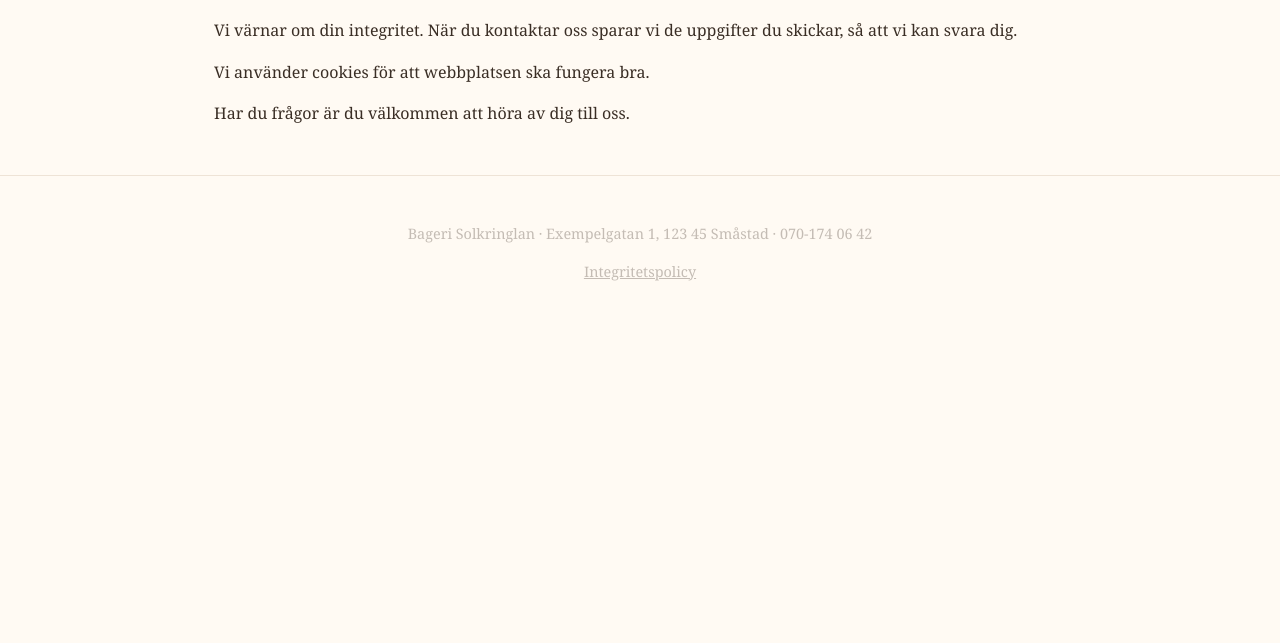
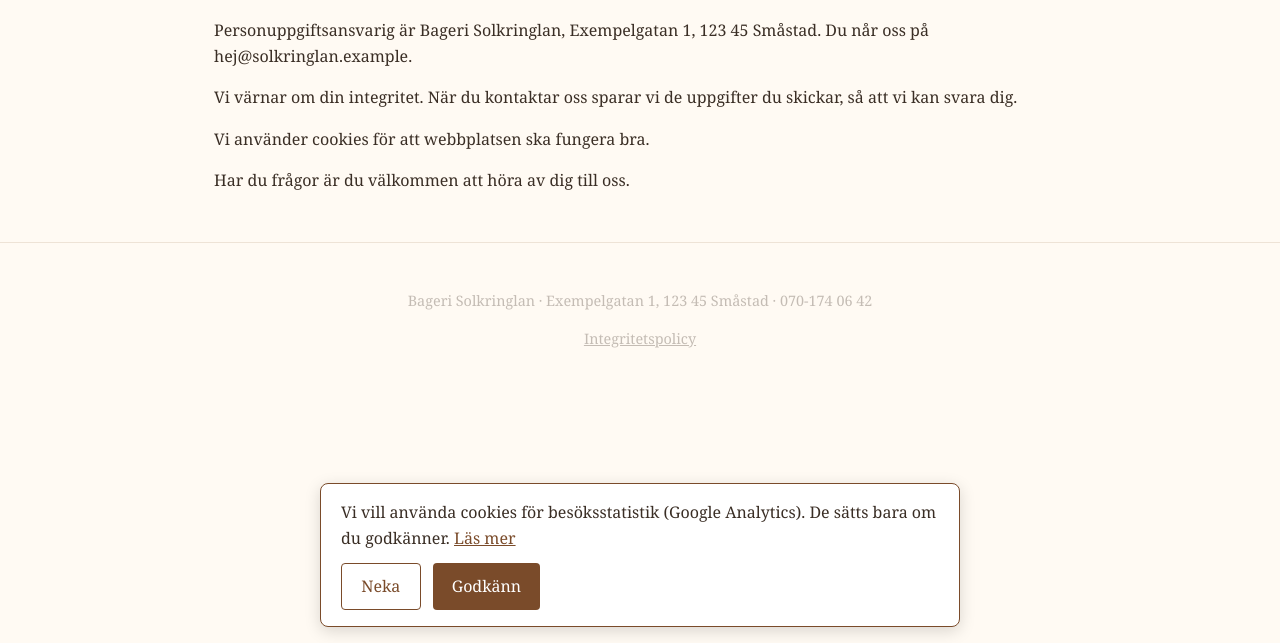
Before and after one commit to Style4-Solutions-AB/complianthq-demo, a plain HTML site: page integritetspolicy.html in a window 1280 px wide. Shown: the part 157-800 px from the top of the page. Drawn offline with Linux system fonts and the light colour scheme.

Commit message:
Test: rättar punkt 1, 3 och 4 efter CompliantHQ:s anvisningar
- punkt 4: kanelbullebilden får alt="Kanelbulle"
- punkt 3: samtyckesruta, Google Analytics laddas först efter Godkänn
- punkt 1: integritetspolicyn namnger personuppgiftsansvarig

Tillfälligt. Återställs till taggen med-brister när verifieringen är gjord.

Co-Authored-By: Claude Opus 5.5 <noreply@anthropic.com>

```diff
--- /dev/null
+++ b/consent.js
@@ -0,0 +1,46 @@
+// Samtyckesruta: Google Analytics laddas först när besökaren har godkänt.
+(function () {
+  var NYCKEL = 'samtycke-statistik';
+
+  function laddaAnalytics() {
+    var s = document.createElement('script');
+    s.async = true;
+    s.src = 'https://www.googletagmanager.com/gtag/js?id=G-K7D3QX2M9P';
+    document.head.appendChild(s);
+    window.dataLayer = window.dataLayer || [];
+    window.gtag = function () { dataLayer.push(arguments); };
+    gtag('js', new Date());
+    gtag('config', 'G-K7D3QX2M9P', { cookie_domain: 'demo.complianthq.ai' });
+  }
+
+  var val = null;
+  try { val = localStorage.getItem(NYCKEL); } catch (e) {}
+
+  if (val === 'ja') { laddaAnalytics(); return; }
+  if (val === 'nej') return;
+
+  function visaRuta() {
+    var ruta = document.createElement('div');
+    ruta.className = 'samtycke';
+    ruta.setAttribute('role', 'dialog');
+    ruta.setAttribute('aria-label', 'Cookies');
+    ruta.innerHTML =
+      '<p>Vi vill använda cookies för besöksstatistik (Google Analytics). ' +
+      'De sätts bara om du godkänner. <a href="integritetspolicy.html">Läs mer</a></p>' +
+      '<div class="samtycke-knappar">' +
+      '<button type="button" data-val="nej">Neka</button>' +
+      '<button type="button" data-val="ja">Godkänn</button>' +
+      '</div>';
+    ruta.addEventListener('click', function (e) {
+      var v = e.target.getAttribute && e.target.getAttribute('data-val');
+      if (!v) return;
+      try { localStorage.setItem(NYCKEL, v); } catch (err) {}
+      if (v === 'ja') laddaAnalytics();
+      ruta.remove();
+    });
+    document.body.appendChild(ruta);
+  }
+
+  if (document.body) visaRuta();
+  else document.addEventListener('DOMContentLoaded', visaRuta);
+})();
--- a/integritetspolicy.html
+++ b/integritetspolicy.html
@@ -6,14 +6,7 @@
   <meta name="robots" content="noindex">
   <title>Integritetspolicy – Bageri Solkringlan</title>
   <link rel="stylesheet" href="style.css">
-  <!-- Google Analytics -->
-  <script async src="https://www.googletagmanager.com/gtag/js?id=G-K7D3QX2M9P"></script>
-  <script>
-    window.dataLayer = window.dataLayer || [];
-    function gtag(){dataLayer.push(arguments);}
-    gtag('js', new Date());
-    gtag('config', 'G-K7D3QX2M9P', { cookie_domain: 'demo.complianthq.ai' });
-  </script>
+  <script src="consent.js"></script>
 </head>
 <body>
   <header>
@@ -27,6 +20,7 @@
   </header>
   <main>
     <h1>Integritetspolicy</h1>
+    <p>Personuppgiftsansvarig är Bageri Solkringlan, Exempelgatan 1, 123 45 Småstad. Du når oss på hej@solkringlan.example.</p>
     <p>Vi värnar om din integritet. När du kontaktar oss sparar vi de uppgifter du skickar, så att vi kan svara dig.</p>
     <p>Vi använder cookies för att webbplatsen ska fungera bra.</p>
     <p>Har du frågor är du välkommen att höra av dig till oss.</p>
--- a/style.css
+++ b/style.css
@@ -128,3 +128,25 @@ footer a { color: #c4bcb4; }
   .hero, .bilder { grid-template-columns: 1fr; }
   nav a { margin: 0 1rem 0 0; }
 }
+
+/* Samtyckesruta */
+.samtycke {
+  position: fixed;
+  left: 1rem;
+  right: 1rem;
+  bottom: 1rem;
+  max-width: 640px;
+  margin: 0 auto;
+  background: #fff;
+  color: #3a2e25;
+  border: 1px solid #7a4b2a;
+  border-radius: 8px;
+  padding: 1rem 1.25rem;
+  box-shadow: 0 4px 16px rgba(0, 0, 0, 0.15);
+  z-index: 10;
+}
+
+.samtycke p { margin: 0 0 0.75rem; }
+.samtycke a { color: #7a4b2a; }
+.samtycke-knappar { display: flex; gap: 0.75rem; }
+.samtycke-knappar button[data-val="nej"] { background: #fff; color: #7a4b2a; border: 1px solid #7a4b2a; }
```
Also changed, not shown: index.html (+2 -9 lines), kontakt.html (+1 -8 lines), meny.html (+1 -8 lines), om-oss.html (+1 -8 lines).
